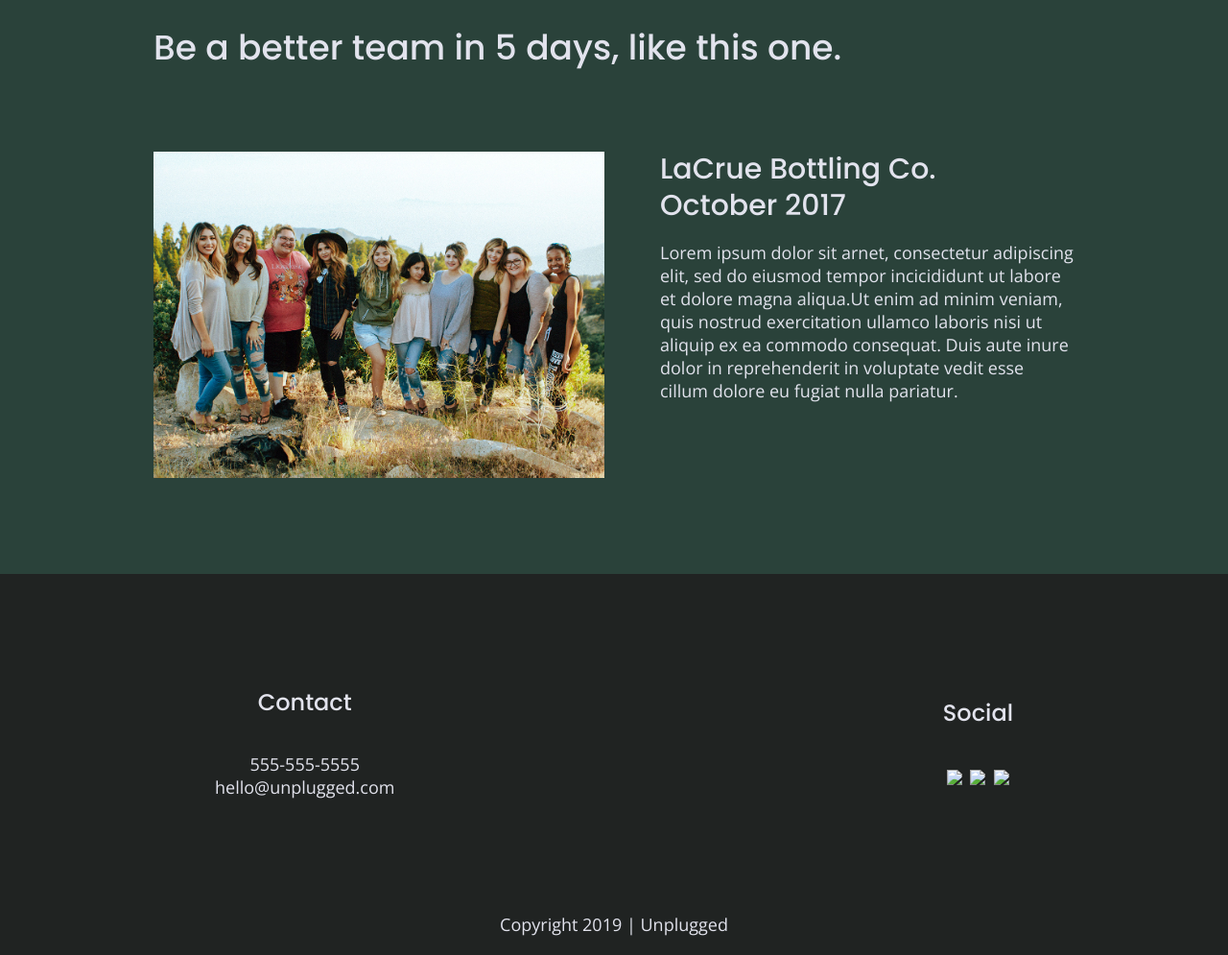
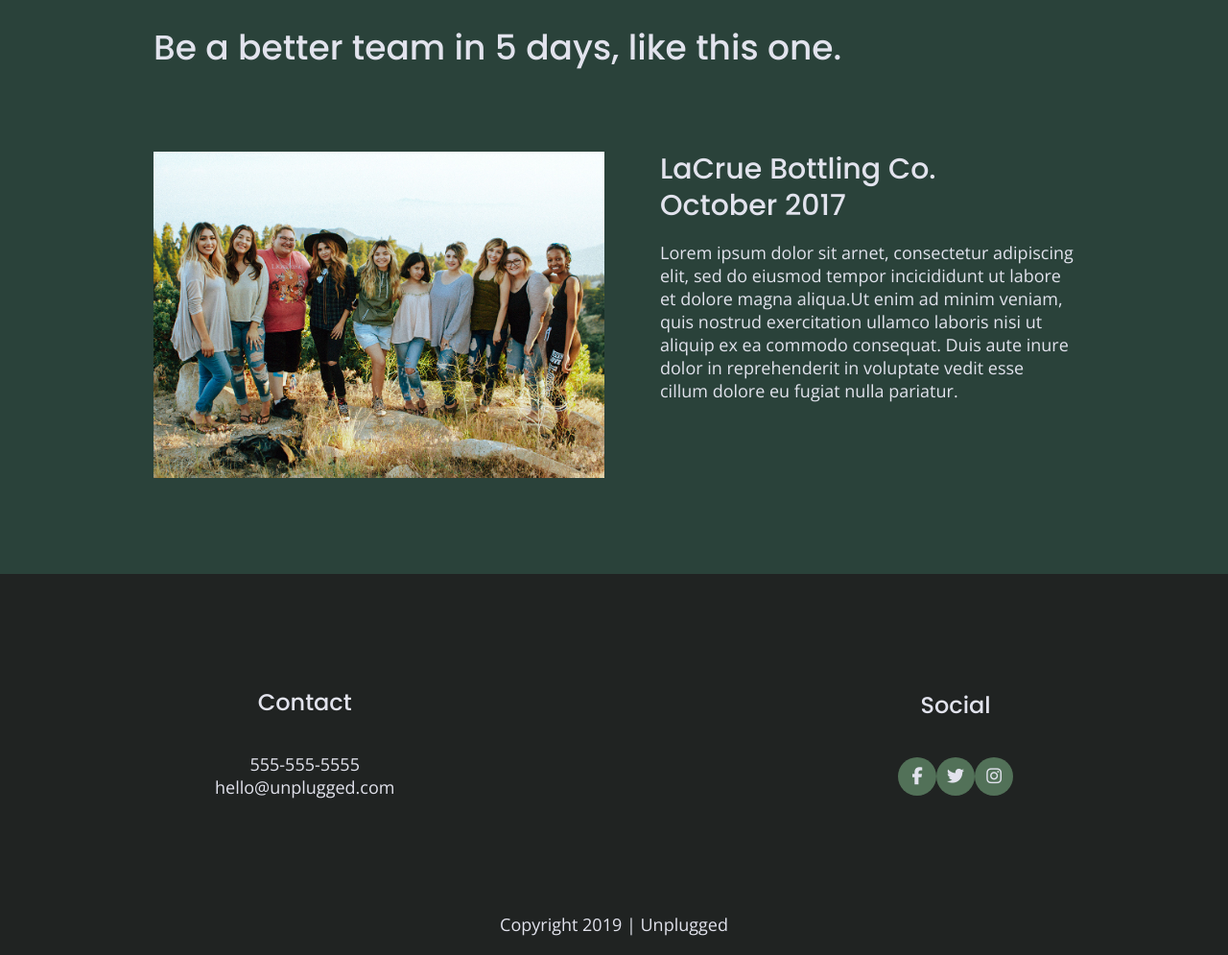
Before and after one commit to jk-baker/responsive-website-project, a website built with Parcel: page unplugged-retreat/index.html in a window 1280 px wide. Shown: the part 1800-2795 px from the top of the page at 96% size. Built offline with nearby package versions, Linux system fonts and the light colour scheme; files whose address does not match are found by name.

Commit message:
updated social media icons in footer

```diff
--- a/unplugged-retreat/css/main.css
+++ b/unplugged-retreat/css/main.css
@@ -228,12 +228,17 @@ footer .social-icons {
   display: flex;
   justify-content: space-around;
   align-items: center;
+
 }
 
 footer .social-icons p {
   display: flex;
   justify-content: center;
   align-items: center;
+  background-color: #527158;
+  border-radius: 50%;
+  width: 40px;
+  height: 40px;
 }
 
 footer .copyright {
--- a/unplugged-retreat/index.html
+++ b/unplugged-retreat/index.html
@@ -133,9 +133,10 @@
         <div class="social">
           <h4>Social</h4>
           <div class="social-icons">
-            <p><a href="https://www.facebook.com/yoursite" target="_blank"><img src="img/facebook-icon.png"></a></p>
-            <p><a href="https://www.twitter.com/yoursite" target="_blank"><img src="img/facebook-icon.png"></a></p>
-            <p><a href="https://www.instagram.com/yoursite" target="_blank"><img src="img/facebook-icon.png"></a></p>
+            <p><a href="https://www.facebook.com/yoursite" target="_blank"><i class="fab fa-facebook-f"></i></a></p>
+            <p><a href="https://www.twitter.com/yoursite" target="_blank"><i class="fab fa-twitter"></i></a></p>
+            <p><a href="https://www.instagram.com/yoursite" target="_blank"><i class="fab fa-instagram
+              "></i></a></p>
           </div>
         </div>
       </div>
```
Also changed, not shown: unplugged-retreat/about/index.html (+5 -5 lines), unplugged-retreat/faq/index.html (+5 -5 lines).
